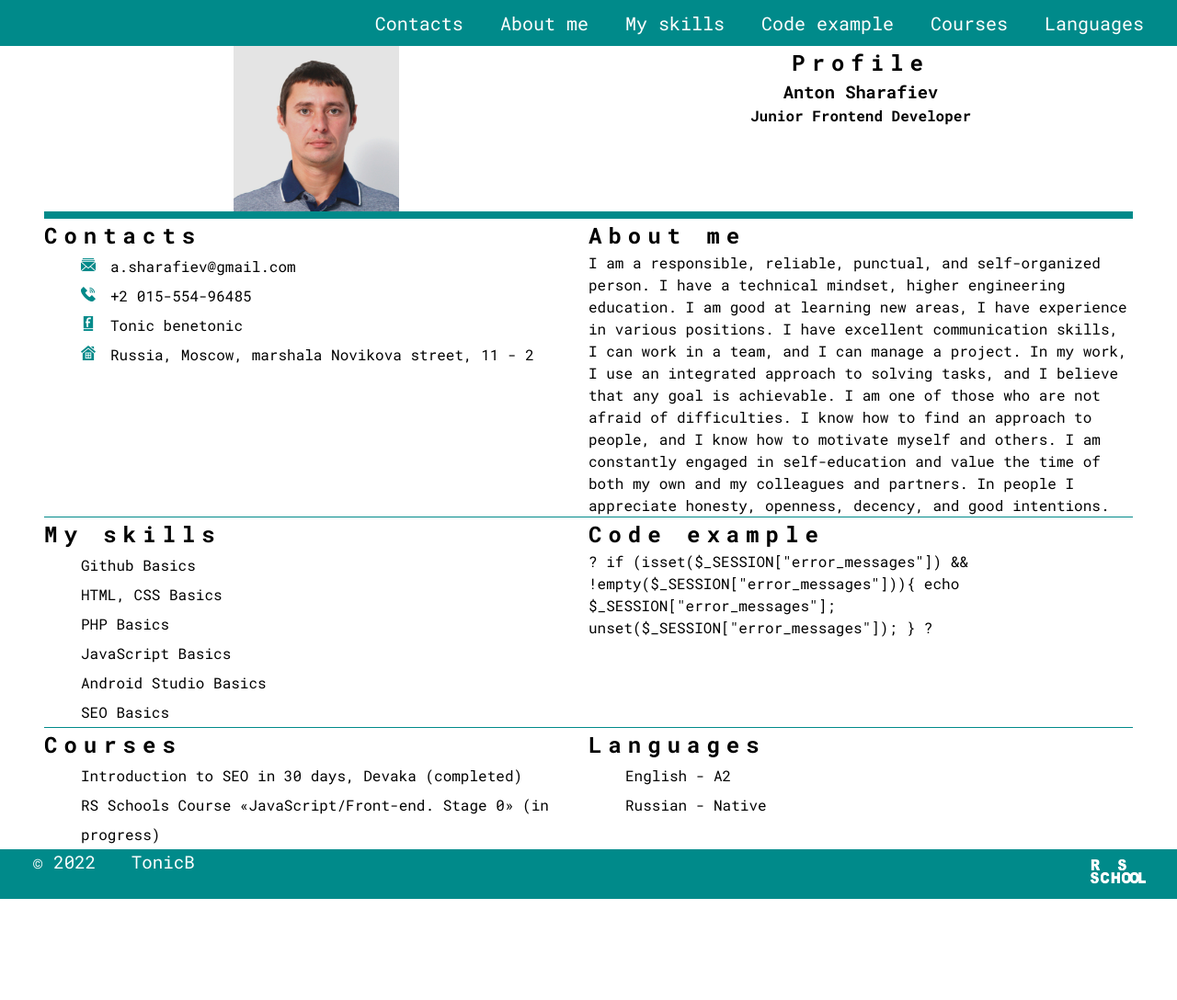
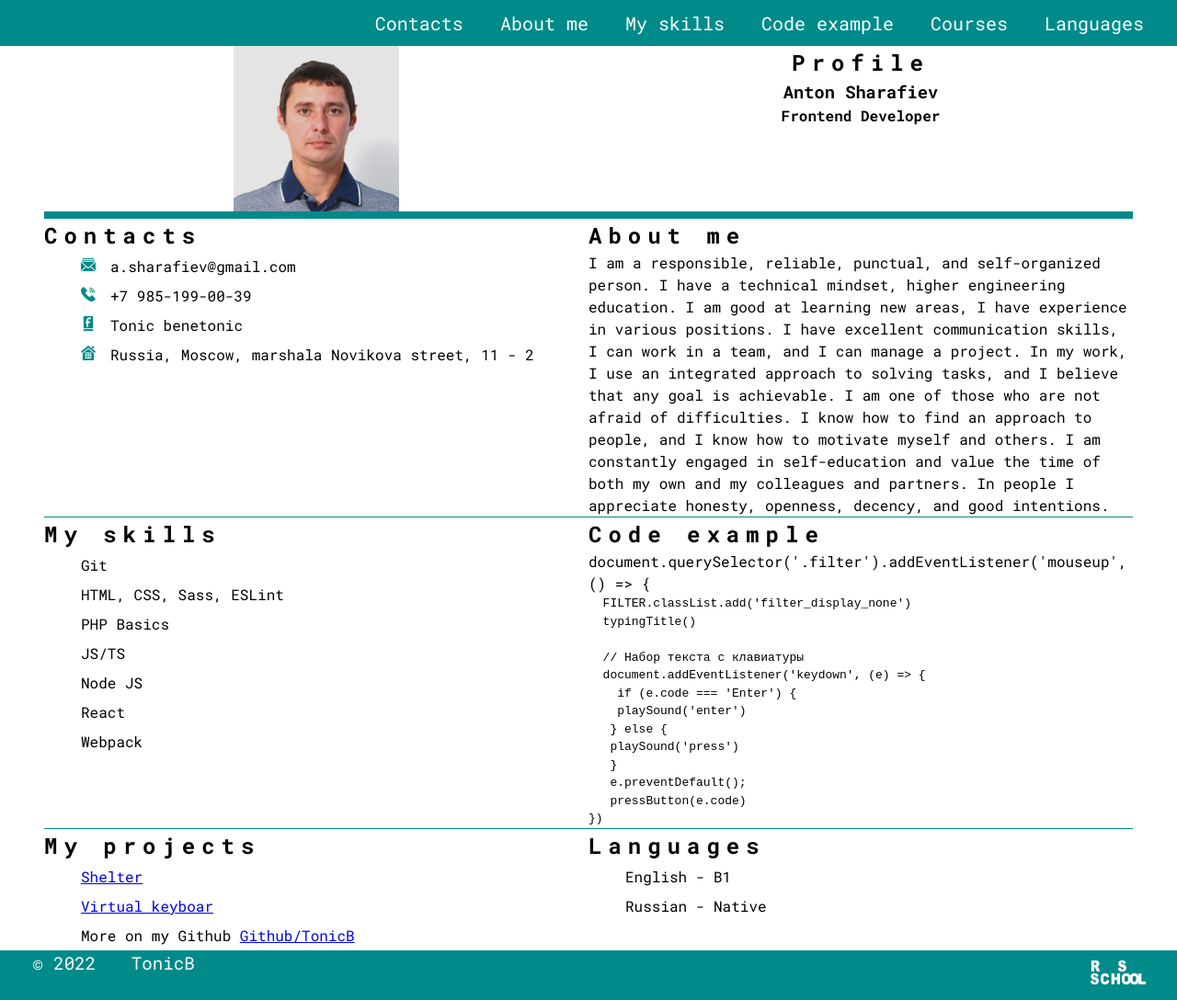
Before and after one commit to TonicB/rsschool-cv-Stage-0, a plain HTML site: page index.html in a window 1280 px wide. Shown: the whole page at 92% size. Before the commit the page ends 978 px from the top, so only its background shows below. Drawn offline with Linux system fonts and the light colour scheme.

Commit message:
add scills

```diff
--- a/index.html
+++ b/index.html
@@ -49,7 +49,7 @@
         <section class="section section-profile">
           <h1 class="section-title">Profile</h1>
           <h3>Anton Sharafiev</h3>
-          <h4>Junior Frontend Developer</h4>
+          <h4>Frontend Developer</h4>
         </section>
         <section class="section section-contacts" id="contacts">
           <h2 class="section-title">Contacts</h2>
@@ -65,7 +65,7 @@
               <img class="icon" src="assets/img/phone.png" alt="Phone" /><a
                 class="contacts-link"
                 href="tel:+201555496485"
-                >+2 015-554-96485</a
+                >+7 985-199-00-39</a
               >
             </li>
             <li class="contacts-item item">
@@ -106,37 +106,52 @@
         <section class="section section-mySkills" id="mySkills">
           <h2 class="section-title">My skills</h2>
           <ul class="skills-list">
-            <li class="skills-item item">Github Basics</li>
-            <li class="skills-item item">HTML, CSS Basics</li>
+            <li class="skills-item item">Git</li>
+            <li class="skills-item item">HTML, CSS, Sass, ESLint</li>
             <li class="skills-item item">PHP Basics</li>
-            <li class="skills-item item">JavaScript Basics</li>
-            <li class="skills-item item">Android Studio Basics</li>
-            <li class="skills-item item">SEO Basics</li>
+            <li class="skills-item item">JS/TS</li>
+            <li class="skills-item item">Node JS</li>
+            <li class="skills-item item">React</li>
+            <li class="skills-item item">Webpack</li>
           </ul>
         </section>
         <section class="section section-codeExample" id="codeExample">
           <h2 class="section-title">Code example</h2>
           <p>
-            ? if (isset($_SESSION["error_messages"]) &&
-            !empty($_SESSION["error_messages"])){ echo
-            $_SESSION["error_messages"]; unset($_SESSION["error_messages"]); } ?
+            <p>document.querySelector('.filter').addEventListener('mouseup', () => {</pre>
+              <pre>  FILTER.classList.add('filter_display_none')</pre>
+              <pre>  typingTitle()</pre>
+              <pre>      </pre>
+              <pre>  // Набор текста с клавиатуры</pre>
+              <pre>  document.addEventListener('keydown', (e) => {</pre>
+              <pre>    if (e.code === 'Enter') {</pre>
+              <pre>    playSound('enter')</pre>
+              <pre>   } else {</pre>
+              <pre>   playSound('press')</pre>
+              <pre>   }</pre>
+              <pre>   e.preventDefault();</pre>
+              <pre>   pressButton(e.code)</pre>
+              <pre>})</pre>
           </p>
         </section>
         <section class="section section-courses" id="courses">
-          <h2 class="section-title">Courses</h2>
+          <h2 class="section-title">My projects</h2>
           <ul class="courses-list">
             <li class="courses-item item">
-              Introduction to SEO in 30 days, Devaka (completed)
+              <a href="https://rolling-scopes-school.github.io/tonicb-JSFE2023Q1/shelter/">Shelter</a>
             </li>
             <li class="courses-item item">
-              RS Schools Course «JavaScript/Front-end. Stage 0» (in progress)
+              <a href="//tonicb.github.io/virtual-keyboard/">Virtual keyboar</a>
+            </li>
+            <li class="courses-item item">
+              More on my Github <a href="https://github.com/TonicB">Github/TonicB</a>
             </li>
           </ul>
         </section>
         <section class="section section-languages" id="languages">
           <h2 class="section-title">Languages</h2>
           <ul class="language-list">
-            <li class="languages-item item">English - A2</li>
+            <li class="languages-item item">English - B1</li>
             <li class="languages-item item">Russian - Native</li>
           </ul>
         </section>
```
